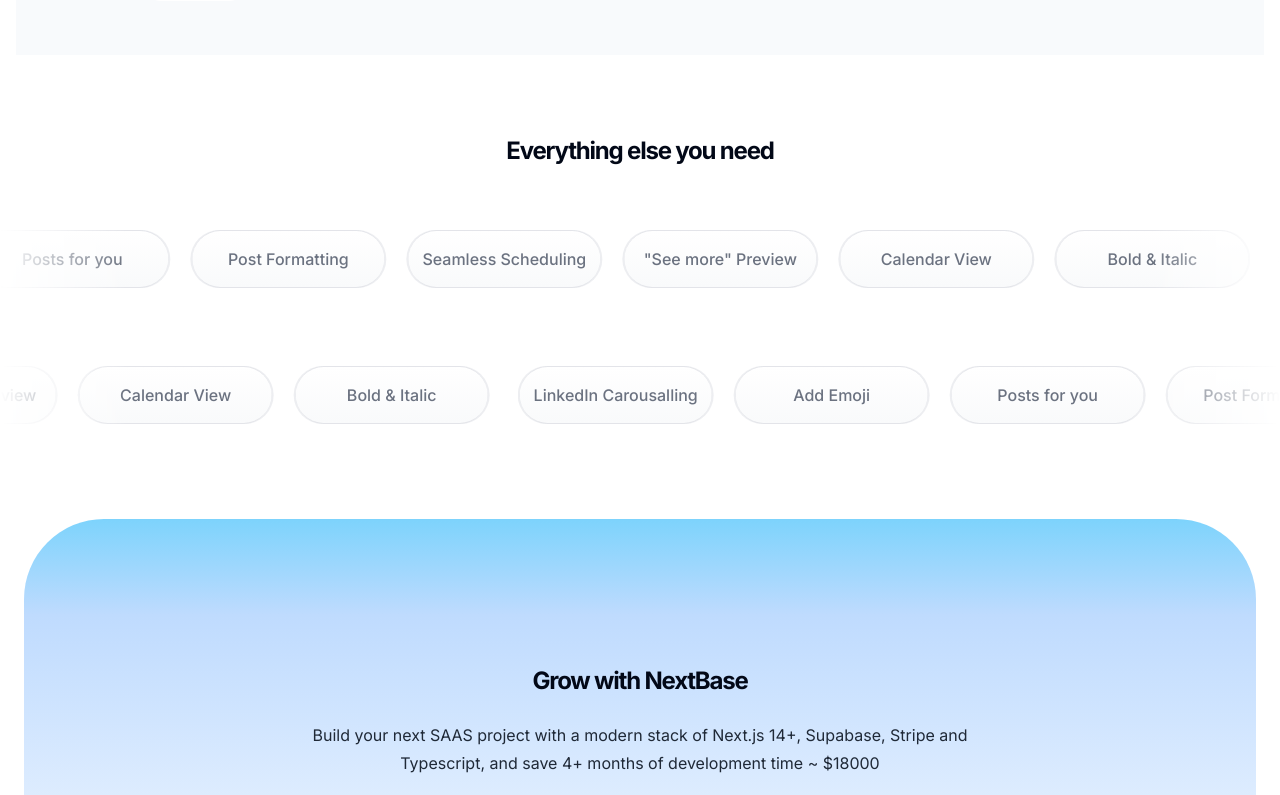
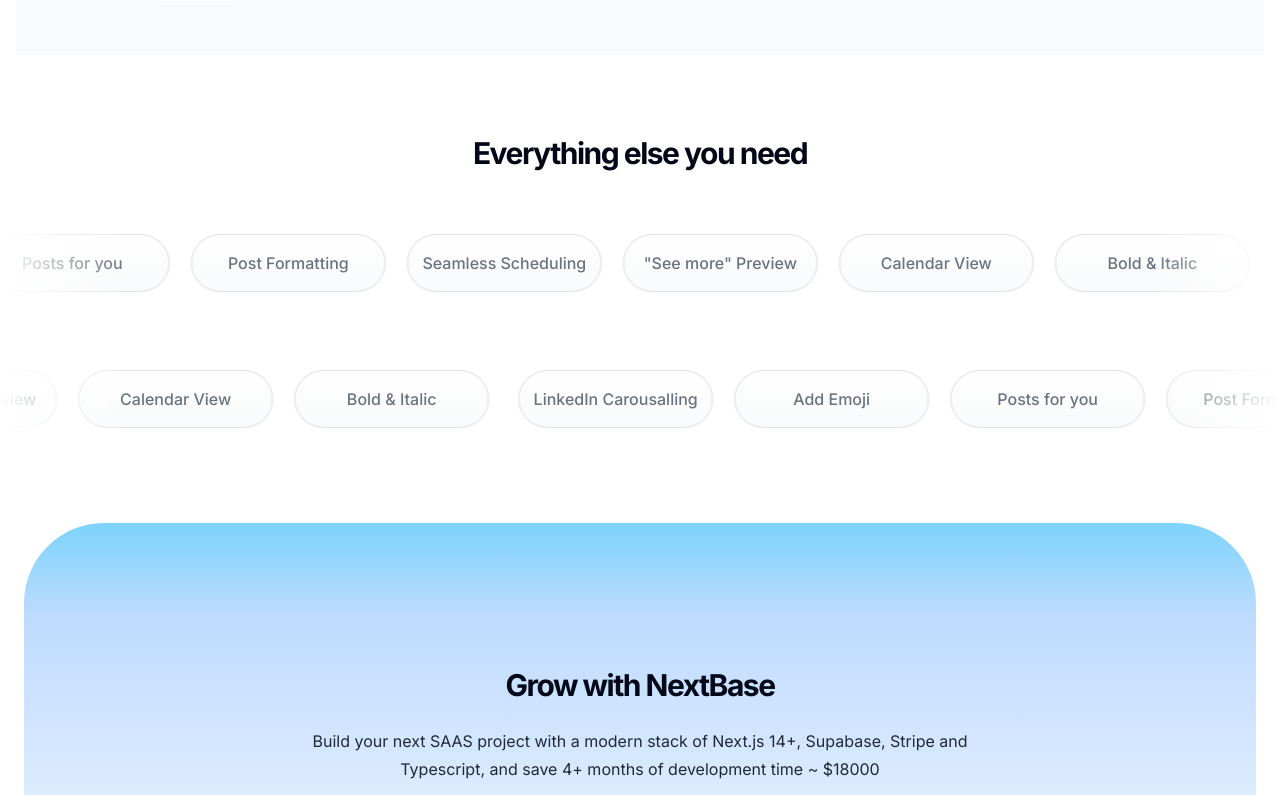
Before and after one commit to feibiss/nxtbase-landing-page, a Next.js app in the folder landing-1/: page / in a window 1280 px wide. Shown: the part 5103-5898 px from the top of the page. Built offline with nearby package versions, Linux system fonts and the light colour scheme.

Commit message:
Style : Updated h4 styles

```diff
--- a/landing-1/src/components/ui/typography.tsx
+++ b/landing-1/src/components/ui/typography.tsx
@@ -9,7 +9,7 @@ const typographyVariants = cva("text-foreground", {
       h1: "scroll-m-20 text-5xl font-semibold tracking-tight lg:text-7xl",
       h2: "scroll-m-20 pb-2 text-4xl font-semibold tracking-tight first:mt-0",
       h3: "scroll-m-20 text-3xl font-semibold tracking-tight",
-      h4: "scroll-m-20 text-2xl font-semibold tracking-tight",
+      h4: "scroll-m-20 text-2xl font-semibold sm:text-4xl md:text-3xl tracking-tight",
       h5: "scroll-m-20 text-lg font-semibold tracking-tight",
       h6: "scroll-m-20 text-base font-semibold tracking-tight",
       p: "leading-7 [&:not(:first-child)]:mt-6",
```
